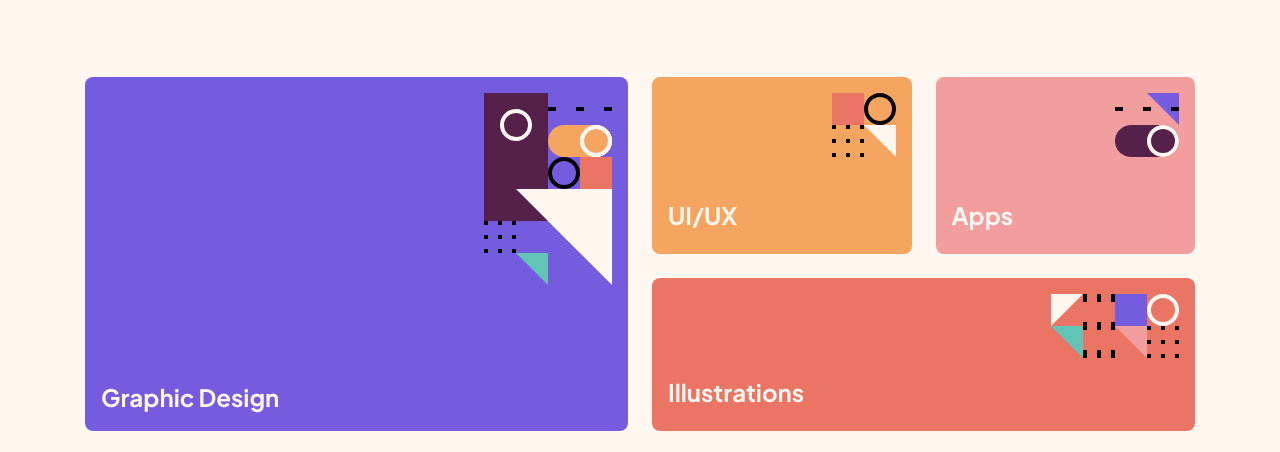
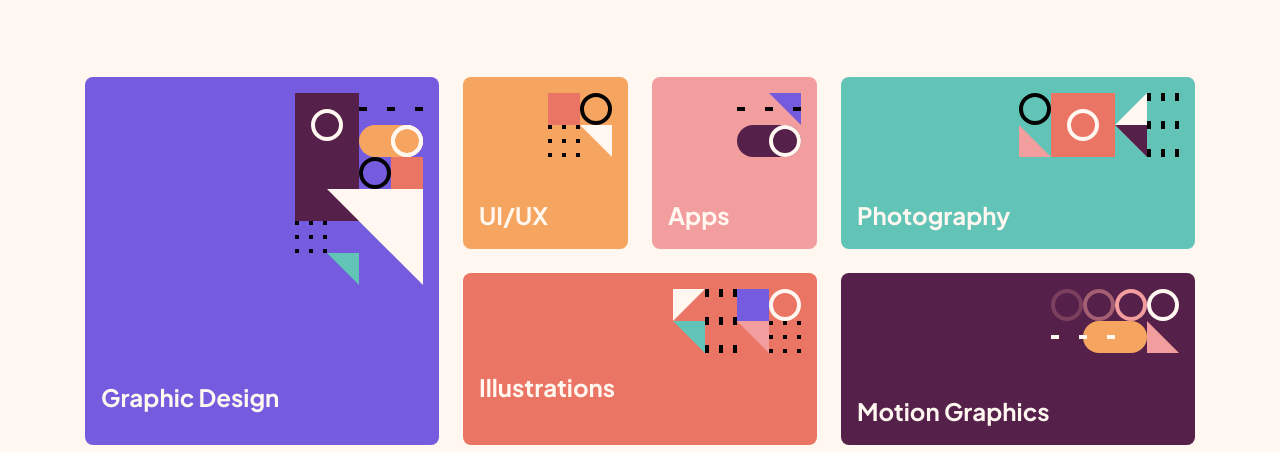
Before and after one commit to AjeaSmith/Design-portfolio, a website built with Vite: page index.html in a window 1280 px wide. Shown: the part 270-722 px from the top of the page. Built offline with nearby package versions, Linux system fonts and the light colour scheme; files whose address does not match are found by name.

Commit message:
finished skill grid section for all screen sizes

```diff
--- a/index.html
+++ b/index.html
@@ -58,7 +58,7 @@
 			<section class="mb-[100px]">
 				<div class="container">
 					<div
-						class="grid grid-cols-2 gap-6 text-cream md:grid-cols-4"
+						class="grid grid-cols-2 gap-6 text-cream md:grid-cols-4 xl:grid-cols-6"
 					>
 						<div
 							class="flex flex-col bg-purple rounded-lg p-4 col-span-2
@@ -114,7 +114,7 @@
 						<!-- END OF GRID ITEM 4 -->
 
 						<div
-							class="flex flex-col col-span-2 bg-teal rounded-lg p-4"
+							class="flex flex-col col-span-2 bg-teal rounded-lg p-4 xl:row-start-1 xl:col-start-5"
 						>
 							<img
 								class="place-self-end mb-10"
```
Also changed, not shown: dist/output.css.
